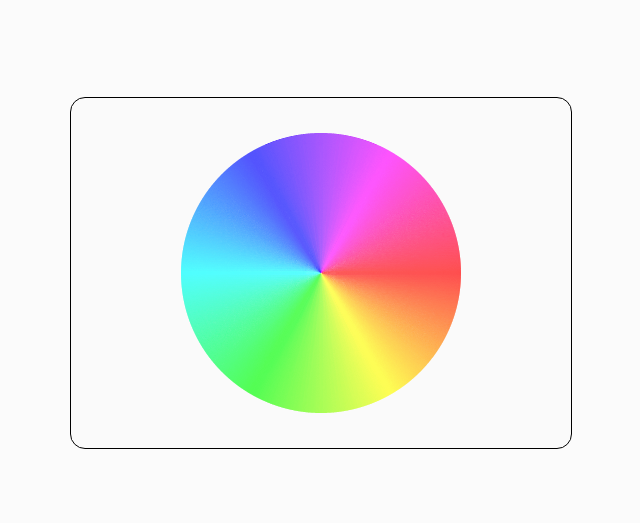
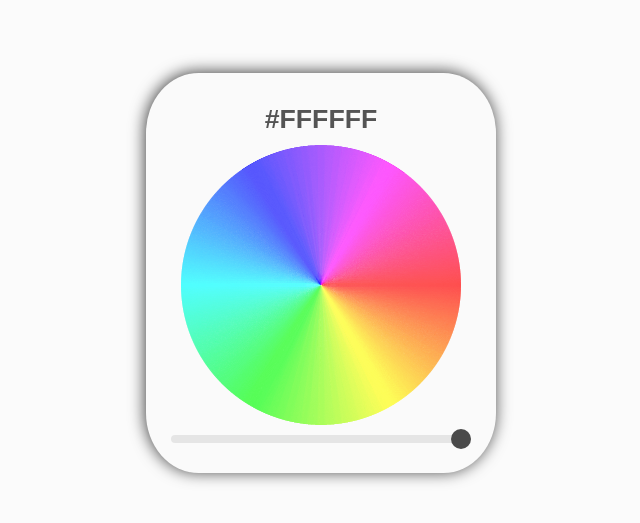
Before and after one commit to OriolFiblaSancho/color_picker, a plain HTML site: page index.html in a window 1280 px wide. Shown: the part 127-650 px from the top of the page, without its empty margins (319-959 px from the left). Drawn offline with Linux system fonts and the light colour scheme.

Commit message:
end of the first phase of the project

```diff
--- a/index.html
+++ b/index.html
@@ -6,16 +6,26 @@
     </head>
 
     <body>
-        <canvas id="chromaticCircle" width="500" height="350"></canvas>
+        <div class="config">
+            <button id="copy"><h1 id="hex">#FFFFFF</h1></button>
+
+            <canvas id="chromaticCircle" width="300" height="300"></canvas>
+
+            <input type="range" id="brightnessSlider" min="0" max="100" value="100">
+
+        </div>
         <script>
             const canvas = document.getElementById('chromaticCircle');
             const ctx = canvas.getContext('2d');
-            const selectedColorDiv = document.getElementById('selectedColor');
+            const brightnessSlider = document.getElementById('brightnessSlider');
+            const hexDisplay = document.getElementById('hex');
             const centerX = canvas.width / 2;
             const centerY = canvas.height / 2;
             const radius = 140;
-            const numSegments = 5720;
+            const numSegments = 10440;
             const angleStep = (2 * Math.PI) / numSegments;
+            let brightness = 1;
+            let selectedColor = { h: 0, s: 1 };
 
             function hsvToRgb(h, s, v) {
                 let r, g, b;
@@ -32,49 +42,86 @@
                     case 4: r = t, g = p, b = v; break;
                     case 5: r = v, g = p, b = q; break;
                 }
-                return `rgb(${Math.round(r * 255)}, ${Math.round(g * 255)}, ${Math.round(b * 255)})`;
+                return { r: Math.round(r * 255), g: Math.round(g * 255), b: Math.round(b * 255) };
             }
 
+            function rgbToHex(r, g, b) {
+                let hex = `#${((1 << 24) + (r << 16) + (g << 8) + b).toString(16).slice(1).toUpperCase()}`;
+                return hex;
+            }
+
+            document.getElementById('copy').addEventListener('click', () => {
+                    navigator.clipboard.writeText(hexDisplay.textContent);
+                    alert ("Copied to clipboard");
+                });
+
+            function drawChromaticCircle() {
                 for (let i = 0; i < numSegments; i++) {
                     const startAngle = i * angleStep;
                     const endAngle = startAngle + angleStep;
-                const color = hsvToRgb(i / numSegments, 1, 1);
+                    const h = i / numSegments;
+                    const color = hsvToRgb(h, 1, brightness);
                     ctx.beginPath();
                     ctx.moveTo(centerX, centerY);
                     ctx.arc(centerX, centerY, radius, startAngle, endAngle);
                     ctx.closePath();
-                ctx.fillStyle = color;
+                    ctx.fillStyle = `rgb(${color.r}, ${color.g}, ${color.b})`;
                     ctx.fill();
                 }
+            }
 
-            canvas.addEventListener('click', (event) => {
-                const updateColor = (event) => {
+            function updateBackgroundColor() {
+                const { r, g, b } = hsvToRgb(selectedColor.h, selectedColor.s, brightness);
+                const bgColor = `rgb(${r}, ${g}, ${b})`;
+                document.body.style.backgroundColor = bgColor;
+                hexDisplay.textContent = rgbToHex(r, g, b);
+            }
+
+            brightnessSlider.addEventListener('input', (event) => {
+                brightness = event.target.value / 100;
+                drawChromaticCircle();
+                updateBackgroundColor();
+            });
+
+            function updateColor(event) {
                 const rect = canvas.getBoundingClientRect();
                 const x = event.clientX - rect.left;
                 const y = event.clientY - rect.top;
-                    const imageData = ctx.getImageData(x, y, 1, 1).data;
-                    const color = `rgb(${imageData[0]}, ${imageData[1]}, ${imageData[2]})`;
+                const dx = x - centerX;
+                const dy = y - centerY;
+                const distance = Math.sqrt(dx * dx + dy * dy);
+                if (distance <= radius) {
+                    const angle = Math.atan2(dy, dx);
+                    const h = (angle < 0 ? angle + 2 * Math.PI : angle) / (2 * Math.PI);
+                    selectedColor = { h, s: 1 };
+                    updateBackgroundColor();
+                }
+            }
 
-                    document.body.style.backgroundColor = color;
+            let isDragging = false;
 
-                };
-
-                canvas.addEventListener('mousedown', () => {
-                    canvas.addEventListener('mousemove', updateColor);
+            canvas.addEventListener("mousedown", (event) => {
+                isDragging = true;
+                updateColor(event);
             });
 
-                canvas.addEventListener('mouseup', () => {
-                    canvas.removeEventListener('mousemove', updateColor);
+            canvas.addEventListener("mousemove", (event) => {
+                if (isDragging) {
+                    updateColor(event);
+                }
             });
 
-                updateColor(event);
-                const rect = canvas.getBoundingClientRect();
-                const x = event.clientX - rect.left;
-                const y = event.clientY - rect.top;
-                const imageData = ctx.getImageData(x, y, 1, 1).data;
-                const color = `rgb(${imageData[0]}, ${imageData[1]}, ${imageData[2]})`;
-                selectedColorDiv.textContent = `Selected Color: ${color}`;
+            canvas.addEventListener("mouseup", () => {
+                isDragging = false;
             });
+
+            canvas.addEventListener("mouseleave", () => {
+                isDragging = false;
+            });
+
+
+
+            drawChromaticCircle();
         </script>
 
     </body>
--- a/style.css
+++ b/style.css
@@ -16,17 +16,72 @@ body{
     background-color: rgb(251, 251, 251);
 }
 
-canvas {
-    border: 1px solid #000;
+.config {
+    display: flex;
+    flex-direction: column;
+
+    justify-content: center;
+    align-items: center;
+
+    width: 350px;
+    height: 400px;
 
     background-color: #fafafa;
-    border-radius: 15px;
 
-    h
+    border-radius: 15%;
+
+    -webkit-box-shadow: -1px -1px 16px 0px rgba(0,0,0,0.75);
+    -moz-box-shadow: -1px -1px 16px 0px rgba(0,0,0,0.75);
+    box-shadow: -1px -1px 16px 0px rgba(0,0,0,0.75);
+
 }
 
-#selectedColor {
-    margin-top: 20px;
-    font-size: 18px;
+.config h1{
+    color: rgba(0, 0, 0, 0.664);
+}
 
+.config button{
+    background-color: transparent;
+    border: 0;
+
+    cursor: pointer;
 }
+
+.config h1:active{
+    transform: scale(0.9);
+}
+
+/* Estilo específico para el slider */
+.config input[type="range"] {
+    -webkit-appearance: none;
+    width: 300px;
+    height: 8px;
+    background: #ddd;
+    outline: none;
+    opacity: 0.7;
+    transition: opacity .2s;
+
+    border-radius: 5px;
+}
+
+.config input[type="range"]:hover {
+    opacity: 1;
+}
+
+.config input[type="range"]::-webkit-slider-thumb {
+    -webkit-appearance: none;
+    appearance: none;
+    width: 20px;
+    height: 20px;
+    background: #000000;
+    cursor: pointer;
+    border-radius: 50%;
+}
+
+.config input[type="range"]::-moz-range-thumb {
+    width: 20px;
+    height: 20px;
+    background: #000000;
+    cursor: pointer;
+    border-radius: 50%;
+}
```
Lines whose indentation alone changed are shown as unchanged.
